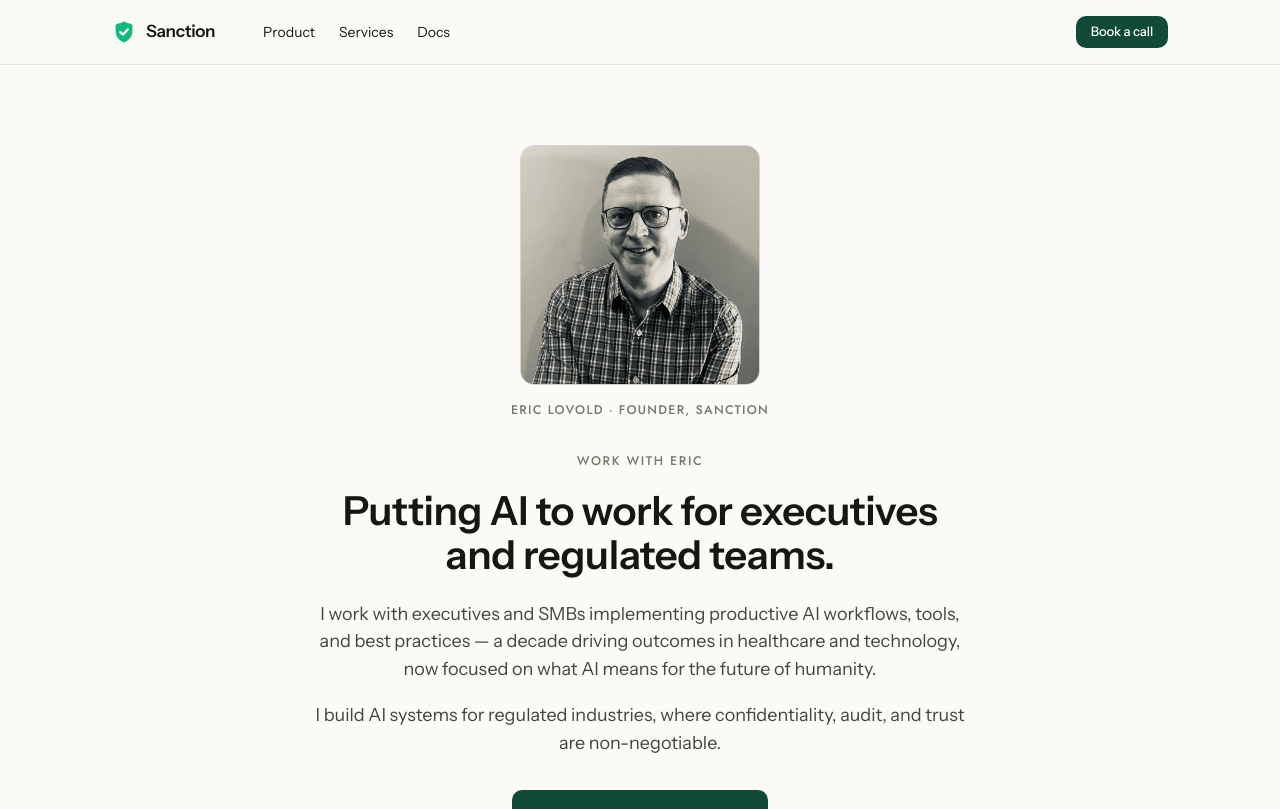
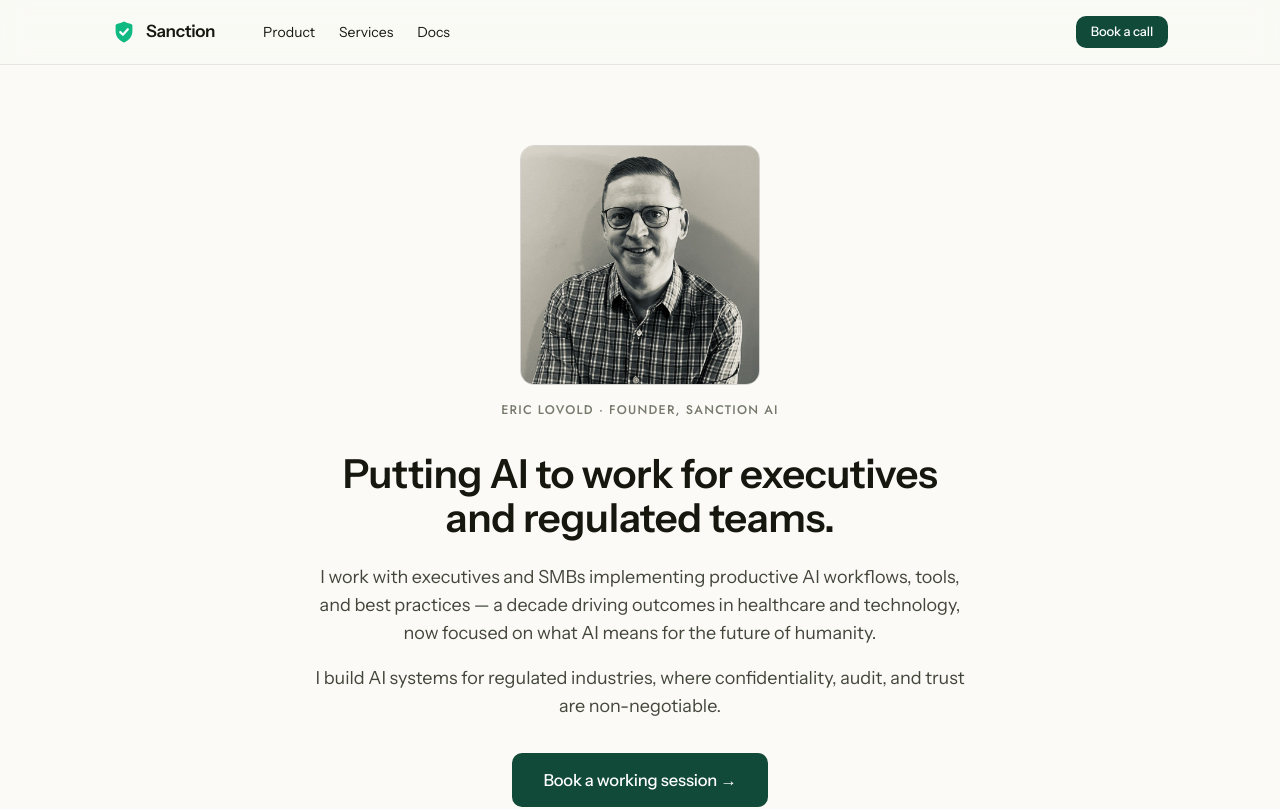
Before and after one commit to ericlovold/sanction, a Next.js app: page /about in a window 1280 px wide. Shown: the top 809 px of the page. Built offline with nearby package versions, Linux system fonts and the light colour scheme; no server answers.

Commit message:
polish(about): drop redundant 'Work with Eric' eyebrow; company is 'Sanction AI'
The name/photo already say who this is — remove the eyebrow under it. Use the
company's real name, Sanction AI, in the founder caption.

```diff
--- a/app/about/page.tsx
+++ b/app/about/page.tsx
@@ -56,8 +56,7 @@ export default function About() {
           alt="Eric Lovold"
           style={{ width: 240, maxWidth: "70%", height: "auto", display: "block", margin: "0 auto", borderRadius: "var(--radius-card)", border: "1px solid var(--line-1)" }}
         />
-        <div className="sn-mono" style={{ marginTop: 16, letterSpacing: "0.1em" }}>Eric Lovold · Founder, Sanction</div>
-        <div className="sn-mono" style={{ marginTop: 32, marginBottom: 18 }}>Work with Eric</div>
+        <div className="sn-mono" style={{ marginTop: 16, marginBottom: 32, letterSpacing: "0.1em" }}>Eric Lovold · Founder, Sanction AI</div>
         <h1 style={{ margin: 0, font: "var(--text-h1)", letterSpacing: "var(--tracking-heading)" }}>
           Putting AI to work for executives and regulated teams.
         </h1>
```
